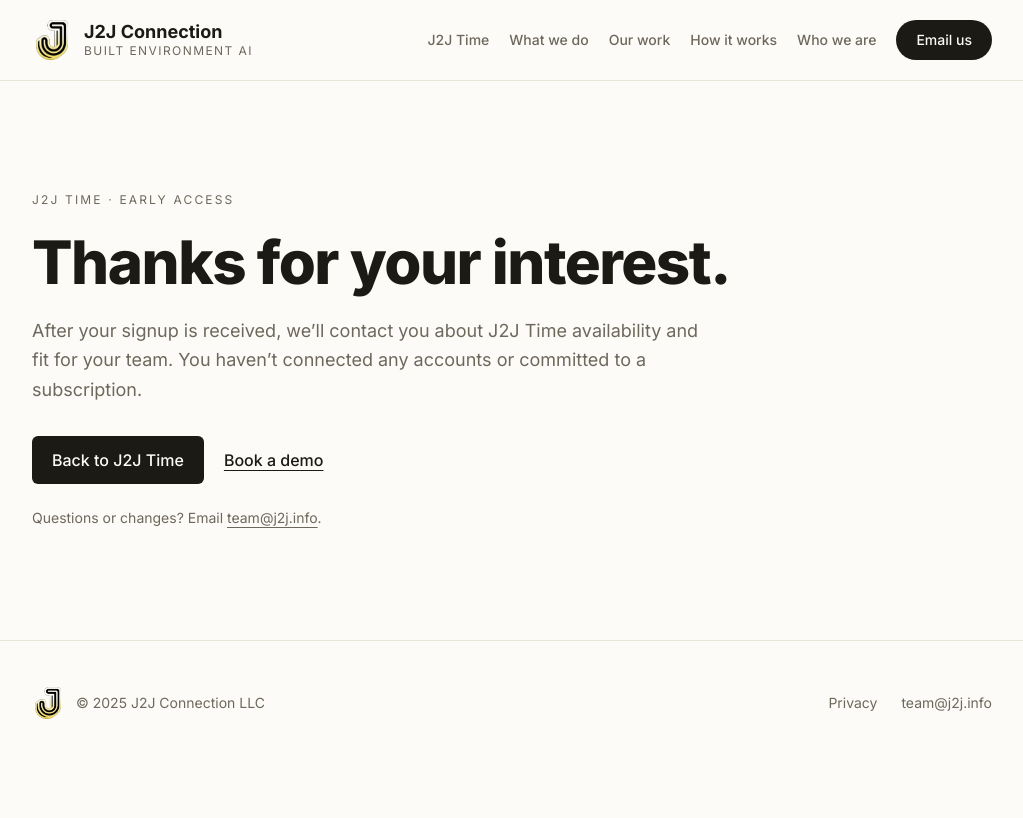
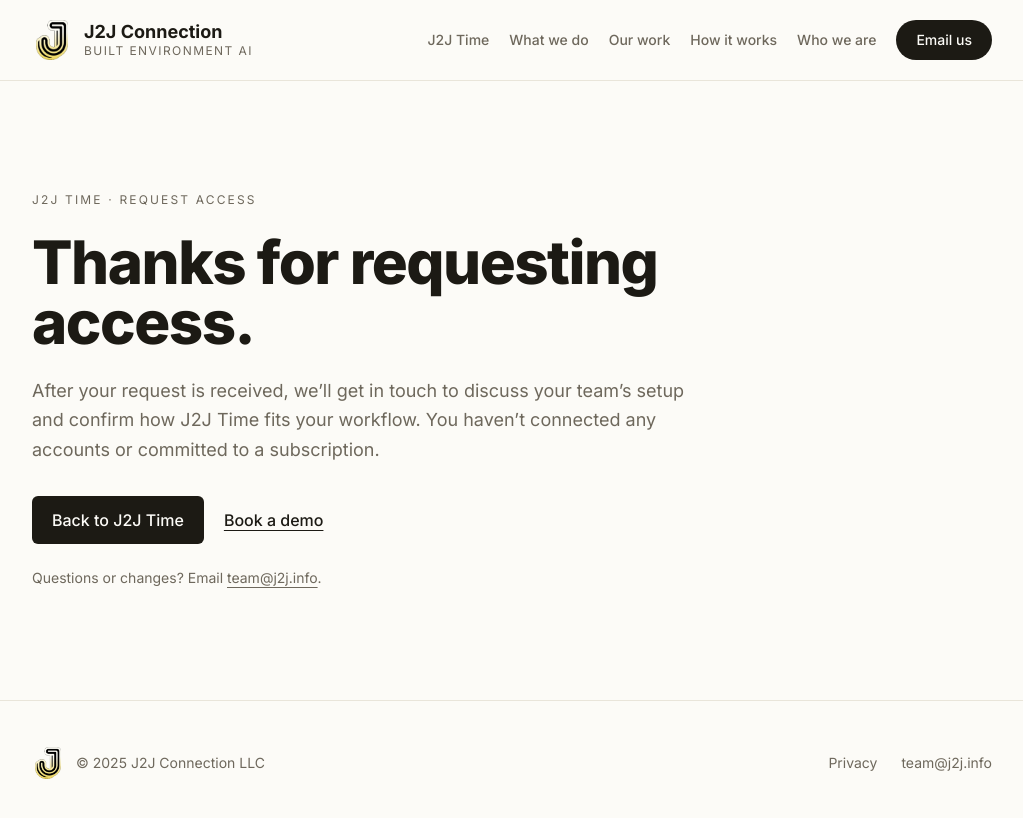
Before and after one commit to j2j-connection/j2j-website, a Next.js app in the folder nextjs-site/: page /j2j-time/thanks in a window 1280 px wide. Shown: the top 818 px of the page, without its empty margins (128-1151 px from the left). Built offline with nearby package versions, Linux system fonts and the light colour scheme.

Commit message:
Position J2J Time signup as a guided access request

```diff
--- a/nextjs-site/scripts/growth-report.mjs
+++ b/nextjs-site/scripts/growth-report.mjs
@@ -33,7 +33,7 @@
   return `<!doctype html><html lang="en"><meta charset="utf-8"><meta name="viewport" content="width=device-width, initial-scale=1"><title>J2J Time growth report</title><style>
 body{margin:0;background:#fcfbf7;color:#1c1a14;font:17px/1.6 system-ui,sans-serif}main{max-width:1000px;margin:auto;padding:40px 24px}header{display:flex;gap:15px;align-items:center}header img{width:48px}h1{font-size:42px;line-height:1.1;letter-spacing:-1.5px}h2{font-size:23px;margin-top:35px}.muted{color:#666458}.card{padding:24px;border:1px solid #ddd6b9;border-radius:12px;background:#fbf5da}.number{font-size:60px;font-weight:750;line-height:1.2}nav{display:flex;gap:12px;flex-wrap:wrap}a{color:inherit;text-underline-offset:4px}nav a{padding:10px 16px;border:1px solid #1c1a14;border-radius:6px}table{border-collapse:collapse;width:100%;text-align:left}td,th{padding:10px;border-bottom:1px solid #dedbd1}li{margin:8px 0}@media(max-width:500px){h1{font-size:32px}.number{font-size:48px}} </style>
 <main><header><img src="https://j2j.info/J2J_logo.svg" alt="J2J logo"><strong>J2J Connection · Private reporting</strong></header><h1>J2J Time growth report</h1><p class="muted">Refreshed ${escape(report.generatedAt)}. Current audience snapshot, not a historical signup cohort.</p>
-<section class="card"><div class="number">${report.confirmed}</div><strong>Current consenting audience</strong><p>Confirmed profiles in Customer.io’s J2J Time early-access list. QA profiles and revoked product consent are excluded. An interest signup does not establish an active or paying customer; provider opt-outs still govern messaging.</p></section>
+<section class="card"><div class="number">${report.confirmed}</div><strong>Current consenting audience</strong><p>Confirmed profiles in Customer.io’s J2J Time access-request list. QA profiles and revoked product consent are excluded. An interest signup does not establish an active or paying customer; provider opt-outs still govern messaging.</p></section>
 <h2>Which sources bring confirmed interest?</h2><table><thead><tr><th>Channel</th><th>Source</th><th>Profiles</th></tr></thead><tbody>${sourceRows || '<tr><td colspan="3">No eligible signups yet. Test records are excluded.</td></tr>'}</tbody></table>
 <h2>Open the live reports</h2><nav><a href="https://j2j.goatcounter.com/">Visits, sources &amp; funnel events</a><a href="${escape(audienceUrl)}">Confirmed signup list</a><a href="https://search.google.com/search-console?resource_id=https%3A%2F%2Fj2j.info%2F">Google search performance</a></nav>
 <h2>Read the funnel correctly</h2><ul><li>Pages: homepage, J2J Time, tracking guide and case study. GoatCounter’s totals can include events; separate page paths from event rows.</li><li>Video: play, 25%, 50%, 75% and 90% watched, measured from actual played ranges rather than the scrubber position.</li><li>Signup: CTA clicks, form starts, validation problems and submission attempts. A submission attempt is not a confirmed signup.</li><li>Confirmed signups: this Customer.io snapshot. A thank-you page visit never proves signup persistence.</li><li>Booking clicks: interest in a conversation. Completed bookings and cancellations are confirmed in Calendly.</li><li>Acquisition: validated source, medium and campaign labels. AI traffic is a recognized referral or supplied campaign label, not proof that an assistant recommended J2J.</li></ul>
--- a/nextjs-site/src/app/guides/automatic-billable-time-tracking/page.tsx
+++ b/nextjs-site/src/app/guides/automatic-billable-time-tracking/page.tsx
@@ -64,7 +64,7 @@
         <section aria-labelledby="our-approach" className="rounded-xl border border-line bg-marker-soft/40 p-6 md:p-8">
           <h2 id="our-approach" className="font-display text-2xl font-bold">How J2J approaches billable-time reporting</h2>
           <p className="mt-4 leading-relaxed text-muted">Our working reporting workflow brings Outlook email and calendar activity into a nightly report for a person to review. Corrections happen by email, and QuickBooks Time entry is currently manual. <Link href="/j2j-time/" className="text-ink underline underline-offset-4">J2J Time</Link> builds on that work, with a dedicated review, approval and QuickBooks Time update flow planned.</p>
-          <p className="mt-4 leading-relaxed text-muted">Read the <Link href="/case-studies/billable-time/" className="text-ink underline underline-offset-4">billable-time case study</Link> for the original workflow and the limits of its historical evaluation, or <Link href="/j2j-time/#early-access" className="text-ink underline underline-offset-4">join J2J Time early access</Link> to discuss your team’s setup.</p>
+          <p className="mt-4 leading-relaxed text-muted">Read the <Link href="/case-studies/billable-time/" className="text-ink underline underline-offset-4">billable-time case study</Link> for the original workflow and the limits of its historical evaluation, or <Link href="/j2j-time/#early-access" className="text-ink underline underline-offset-4">request access to J2J Time</Link> to discuss your team’s setup.</p>
         </section>
       </div>
     </article>
--- a/nextjs-site/src/app/j2j-time/page.tsx
+++ b/nextjs-site/src/app/j2j-time/page.tsx
@@ -25,12 +25,12 @@
     <>
       <article>
         <section className="mx-auto max-w-5xl px-6 pb-16 pt-16 md:pb-24 md:pt-24 lg:px-8">
-          <p className="font-mono text-xs uppercase tracking-[0.18em] text-muted">J2J Time · Early access</p>
+          <p className="font-mono text-xs uppercase tracking-[0.18em] text-muted">J2J Time · Request access</p>
           <h1 className="mt-6 max-w-4xl font-display text-4xl font-extrabold leading-[1.08] tracking-tight md:text-6xl lg:text-7xl">An AI time tracker for <Highlight>billable work.</Highlight></h1>
           <p className="mt-8 max-w-2xl text-lg leading-relaxed text-muted">Your work lives across emails, meetings, calls and texts. J2J Time brings that activity into a daily report by project, so you can review your day and decide what to bill.</p>
           <p className="mt-4 max-w-2xl leading-relaxed text-muted">Built by J2J Connection for consultants and project teams who bill clients for their time.</p>
           <div className="mt-8 flex flex-wrap items-center gap-5">
-            <a href="#early-access" data-event="j2j-time-signup-cta-product" className="inline-flex min-h-12 items-center rounded-md bg-ink px-6 py-3 font-semibold text-paper hover:opacity-85">Join early access</a>
+            <a href="#early-access" data-event="j2j-time-signup-cta-product" className="inline-flex min-h-12 items-center rounded-md bg-ink px-6 py-3 font-semibold text-paper hover:opacity-85">Request access</a>
             <a href="#demo" data-event="j2j-time-demo-cta-product" className="inline-flex min-h-11 items-center py-2 font-medium underline underline-offset-4">Watch the 50-second demo ↓</a>
           </div>
           <p className="mt-5 text-sm text-muted">A daily report to review. You stay in charge of billing.</p>
--- a/nextjs-site/src/app/j2j-time/thanks/page.tsx
+++ b/nextjs-site/src/app/j2j-time/thanks/page.tsx
@@ -3,10 +3,10 @@
 import Footer from '@/components/Footer'
 import { bookingUrl, site } from '@/content/site'
 
-const title = 'J2J Time early access | Thank you'
+const title = 'J2J Time access request | Thank you'
 export const metadata: Metadata = {
   title,
-  description: 'Next steps after registering interest in J2J Time.',
+  description: 'Next steps after requesting access to J2J Time.',
   robots: { index: false, follow: false },
   alternates: { canonical: 'https://j2j.info/j2j-time/thanks/' },
   openGraph: { title, images: [] },
@@ -16,9 +16,9 @@
 export default function TimeThanks() {
   return <>
     <section className="mx-auto max-w-5xl px-6 py-20 md:py-28 lg:px-8">
-      <p className="font-mono text-xs uppercase tracking-[0.18em] text-muted">J2J Time · Early access</p>
-      <h1 className="mt-6 max-w-3xl font-display text-4xl font-extrabold tracking-tight md:text-6xl">Thanks for your interest.</h1>
-      <p className="mt-6 max-w-2xl text-lg leading-relaxed text-muted">After your signup is received, we’ll contact you about J2J Time availability and fit for your team. You haven’t connected any accounts or committed to a subscription.</p>
+      <p className="font-mono text-xs uppercase tracking-[0.18em] text-muted">J2J Time · Request access</p>
+      <h1 className="mt-6 max-w-3xl font-display text-4xl font-extrabold tracking-tight md:text-6xl">Thanks for requesting access.</h1>
+      <p className="mt-6 max-w-2xl text-lg leading-relaxed text-muted">After your request is received, we’ll get in touch to discuss your team’s setup and confirm how J2J Time fits your workflow. You haven’t connected any accounts or committed to a subscription.</p>
       <div className="mt-8 flex flex-wrap gap-5">
         <Link href="/j2j-time/" className="min-h-11 rounded-md bg-ink px-5 py-3 font-medium text-paper">Back to J2J Time</Link>
         <a href={bookingUrl ?? site.mailto} data-placement="j2j-time-thanks" className="min-h-11 py-3 font-medium underline underline-offset-4">Book a demo</a>
--- a/nextjs-site/src/app/privacy/page.tsx
+++ b/nextjs-site/src/app/privacy/page.tsx
@@ -4,7 +4,7 @@
 import { site } from '@/content/site'
 
 const title = 'Privacy | J2J Connection'
-const description = 'How J2J handles website visits, referral information, bookings and J2J Time early-access signups.'
+const description = 'How J2J handles website visits, referral information, bookings and J2J Time access requests.'
 const url = 'https://j2j.info/privacy/'
 
 export const metadata: Metadata = {
@@ -36,8 +36,8 @@
             <p className="mt-4 leading-relaxed text-muted">For questions about this website or your information, email <a href={site.mailto} className="text-ink underline underline-offset-4">{site.email}</a>.</p>
           </section>
           <section aria-labelledby="early-access-privacy">
-            <h2 id="early-access-privacy" className="font-display text-2xl font-bold">J2J Time early access</h2>
-            <p className="mt-4 leading-relaxed text-muted">If you submit the early-access form, we send your email address, optional company name, product-update consent and referral labels to Customer.io, where we keep the J2J Time interest list. Referral labels help us understand how you found J2J Time; they do not include your search question or full referring address. Customer.io records the submission and when it was received. We use this information to contact you about J2J Time availability, onboarding and product updates.</p>
+            <h2 id="early-access-privacy" className="font-display text-2xl font-bold">J2J Time access requests</h2>
+            <p className="mt-4 leading-relaxed text-muted">If you submit the access-request form, we send your email address, optional company name, product-update consent and referral labels to Customer.io, where we keep the J2J Time interest list. Referral labels help us understand how you found J2J Time; they do not include your search question or full referring address. Customer.io records the submission and when it was received. We use this information to contact you about J2J Time availability, onboarding and product updates.</p>
             <p className="mt-4 leading-relaxed text-muted">This form does not connect your email, calendar or phone accounts. Your signup details are separate from GoatCounter visit counts. To opt out or request removal from the interest list, email <a href={site.mailto} className="text-ink underline underline-offset-4">{site.email}</a>. Any connected product has its own agreed permissions and privacy information.</p>
           </section>
         </div>
--- a/nextjs-site/src/components/J2JTimeDemo.tsx
+++ b/nextjs-site/src/components/J2JTimeDemo.tsx
@@ -21,7 +21,7 @@
         </figcaption>
       </figure>
       <div className="mt-6 flex flex-wrap items-center gap-4">
-        <a href="/j2j-time/" data-event="j2j-time-product-click-home" className="inline-flex min-h-11 items-center rounded-md border border-ink px-5 py-3 text-sm font-medium hover:bg-marker-soft/60">Explore J2J Time &amp; join early access</a>
+        <a href="/j2j-time/" data-event="j2j-time-product-click-home" className="inline-flex min-h-11 items-center rounded-md border border-ink px-5 py-3 text-sm font-medium hover:bg-marker-soft/60">Explore J2J Time &amp; request access</a>
         <a href={bookingUrl ?? site.mailto} data-event="j2j-time-demo-booking" data-placement="j2j-time" className="inline-flex min-h-11 items-center rounded-md bg-ink px-5 py-3 text-sm font-medium text-paper hover:bg-ink/90 focus-visible:outline-2 focus-visible:outline-offset-4 focus-visible:outline-ink">Book a demo</a>
         <span className="text-sm text-muted">Tell us how your team tracks billable time.</span>
       </div>
--- a/nextjs-site/src/components/TimeSignup.tsx
+++ b/nextjs-site/src/components/TimeSignup.tsx
@@ -7,12 +7,12 @@
     <section id="early-access" aria-labelledby="early-access-title" className="scroll-mt-24 rounded-2xl border border-ink bg-marker-soft/60 p-6 md:p-10">
       <div className="grid gap-10 md:grid-cols-2">
         <div>
-          <p className="font-mono text-xs uppercase tracking-[0.18em] text-muted">J2J Time · Early access</p>
-          <h2 id="early-access-title" className="mt-4 font-display text-3xl font-bold tracking-tight md:text-4xl">Spend less time piecing your day together.</h2>
-          <p id="signup-note" className="mt-5 leading-relaxed text-muted">Join the interest list for product updates and early access. We’ll get in touch about availability and fit for your team.</p>
+          <p className="font-mono text-xs uppercase tracking-[0.18em] text-muted">J2J Time · Request access</p>
+          <h2 id="early-access-title" className="mt-4 font-display text-3xl font-bold tracking-tight md:text-4xl">Start capturing the work behind your billable time.</h2>
+          <p id="signup-note" className="mt-5 leading-relaxed text-muted">Leave your email and we’ll get in touch to see how J2J Time fits your team’s workflow.</p>
           <p className="mt-4 text-sm leading-relaxed text-muted">No payment or account connection required. Prefer to talk it through? <a href={bookingUrl ?? site.mailto} data-placement="j2j-time-signup" className="text-ink underline underline-offset-4">Book a demo</a>.</p>
         </div>
-        <form id="j2j-time-signup" name="J2J Time early access" data-j2j-signup="product" method="POST" action={timeProduct.signupAction} aria-describedby="signup-note" className="space-y-5">
+        <form id="j2j-time-signup" name="J2J Time access request" data-j2j-signup="product" method="POST" action={timeProduct.signupAction} aria-describedby="signup-note" className="space-y-5">
           <div>
             <label htmlFor="time-email" className="block text-sm font-semibold">Email address</label>
             <input id="time-email" name="email" type="email" required autoComplete="email" maxLength={254} className="mt-2 min-h-12 w-full rounded-md border border-muted/40 bg-paper px-3 py-3 text-base" />
@@ -28,9 +28,9 @@
           <input type="hidden" name="j2j_time_utm_campaign" value="" data-j2j-attribution="utm_campaign" />
           <label htmlFor="time-consent" className="flex cursor-pointer items-start gap-3 text-sm leading-relaxed">
             <input id="time-consent" name="j2j_time_consent" type="checkbox" required value="product-updates-v1" className="mt-1 h-5 w-5 shrink-0 accent-ink" />
-            <span>I’d like J2J to contact me about J2J Time early access and product updates. I can opt out at any time. <Link href="/privacy/" className="underline underline-offset-4">Privacy</Link>.</span>
+            <span>I’d like J2J to contact me about getting started with J2J Time and product updates. I can opt out at any time. <Link href="/privacy/" className="underline underline-offset-4">Privacy</Link>.</span>
           </label>
-          <button type="submit" className="min-h-12 w-full rounded-md bg-ink px-5 py-3 font-semibold text-paper transition-opacity hover:opacity-85">Join early access</button>
+          <button type="submit" className="min-h-12 w-full rounded-md bg-ink px-5 py-3 font-semibold text-paper transition-opacity hover:opacity-85">Request access</button>
         </form>
       </div>
     </section>
--- a/nextjs-site/tests/export.check.mjs
+++ b/nextjs-site/tests/export.check.mjs
@@ -6,6 +6,20 @@
 const root = new URL('../out/', import.meta.url);
 const read = name => fs.readFileSync(new URL(name, root), 'utf8');
 const pages = ['/', '/j2j-time/', '/guides/automatic-billable-time-tracking/', '/case-studies/billable-time/', '/privacy/'];
+
+test('access requests use consistent buyer copy without promising a trial or immediate setup', () => {
+  const product = read('j2j-time/index.html');
+  assert.match(product, /Start capturing the work behind your billable time\./);
+  assert.match(product, /Leave your email and we’ll get in touch to see how J2J Time fits your team’s workflow\./);
+  assert.match(product, /<button[^>]+type="submit"[^>]*>Request access<\/button>/);
+  assert.match(product, /contact me about getting started with J2J Time and product updates/);
+  assert.match(product, /name="j2j_time_interest" value="early-access"/);
+  assert.match(product, /value="product-updates-v1"/);
+  assert.match(read('j2j-time/thanks/index.html'), /Thanks for requesting access\./);
+  for (const route of [...pages, '/j2j-time/thanks/']) {
+    assert.doesNotMatch(read(`${route.slice(1)}index.html`), /early access|first month free|free for 30 days/i, route);
+  }
+});
 
 test('product funnel hooks are present on the deployed film, native form and CTAs', () => {
   const home = read('index.html');
@@ -21,7 +35,7 @@
 test('J2J Time is an indexable product with evidence, answers and an accessible native signup', () => {
   const html = read('j2j-time/index.html');
   assert.match(html, /AI time tracker for/);
-  for (const term of ['Outlook', 'Google', 'Android', 'iPhone', 'QuickBooks Time', 'manual', 'early access']) assert.ok(html.includes(term), term);
+  for (const term of ['Outlook', 'Google', 'Android', 'iPhone', 'QuickBooks Time', 'manual', 'Request access']) assert.ok(html.includes(term), term);
   assert.match(html, /href="\/case-studies\/billable-time\/"/);
   assert.match(html, /href="\/guides\/automatic-billable-time-tracking\/"/);
   assert.match(html, /<video[^>]+controls=""/);
```
Also changed, not shown: nextjs-site/src/content/j2j-time.ts (+5 -5 lines), 1 other file (tests, documents, lock files or other folders).
